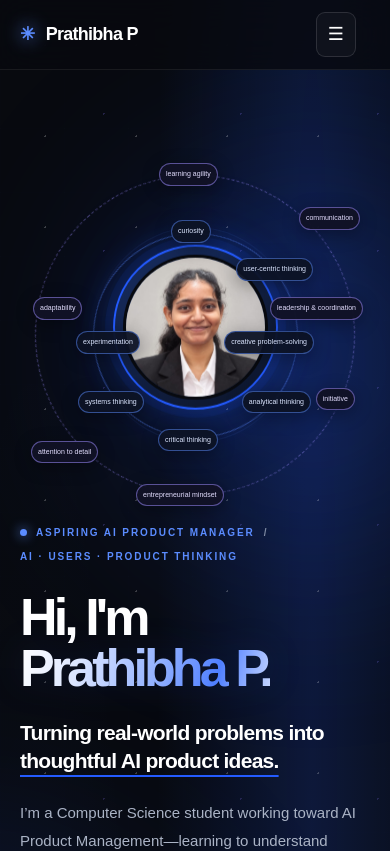
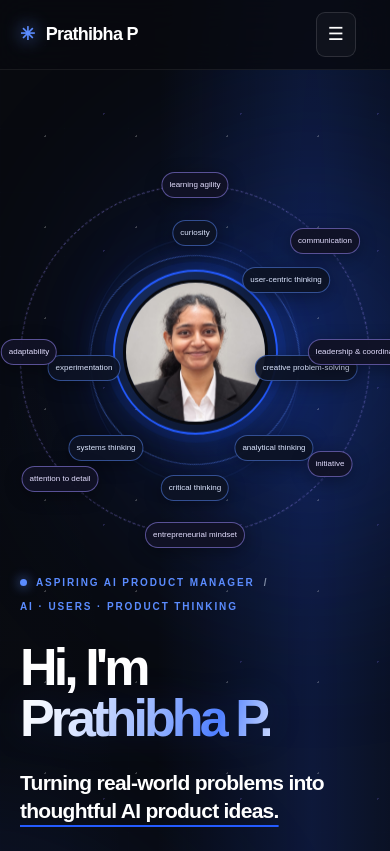
Before and after one commit to prathibha-1314/Portfolio, a Next.js app: page / in a window 390 px wide. Shown: the top 851 px of the page. Built offline with nearby package versions, Linux system fonts and the light colour scheme.

Commit message:
Spread soft-skill orbit labels

```diff
--- a/src/app/globals.css
+++ b/src/app/globals.css
@@ -174,3 +174,47 @@ h1 { font-size:clamp(52px,7.2vw,88px);line-height:.99;letter-spacing:-.075em;mar
   .ps-1 { top:calc(50% - 115px);left:calc(50% - 24px); }.ps-2 { top:calc(50% - 77px);right:calc(50% - 118px); }.ps-3 { top:calc(50% - 4px);right:calc(50% - 119px); }.ps-4 { bottom:calc(50% - 78px);right:calc(50% - 116px); }.ps-5 { bottom:calc(50% - 116px);left:calc(50% - 37px); }.ps-6 { bottom:calc(50% - 78px);left:calc(50% - 117px); }.ps-7 { top:calc(50% - 4px);left:calc(50% - 119px); }
   .ws-1 { top:calc(50% - 172px);left:calc(50% - 36px); }.ws-2 { top:calc(50% - 128px);right:calc(50% - 165px); }.ws-3 { top:calc(50% - 38px);right:calc(50% - 168px); }.ws-4 { bottom:calc(50% - 75px);right:calc(50% - 160px); }.ws-5 { bottom:calc(50% - 171px);left:calc(50% - 59px); }.ws-6 { bottom:calc(50% - 128px);left:calc(50% - 164px); }.ws-7 { top:calc(50% - 38px);left:calc(50% - 162px); }
 }
+
+
+/* Spaced soft-skill labels: balanced, non-overlapping orbit positions */
+.skill-orbit-art { min-height:540px; overflow:visible; }
+.ring-product { width:300px;height:300px; }
+.ring-work { width:500px;height:500px; }
+.skill-label { transform:translate(-50%,-50%);font-size:10px;padding:8px 11px;z-index:4; }
+.ps-1 { top:calc(50% - 176px);left:50%; }
+.ps-2 { top:calc(50% - 111px);left:calc(50% + 135px);right:auto; }
+.ps-3 { top:calc(50% + 10px);left:calc(50% + 166px);right:auto; }
+.ps-4 { top:calc(50% + 121px);left:calc(50% + 118px);right:auto;bottom:auto; }
+.ps-5 { top:calc(50% + 178px);left:50%;bottom:auto; }
+.ps-6 { top:calc(50% + 121px);left:calc(50% - 133px);bottom:auto; }
+.ps-7 { top:calc(50% + 10px);left:calc(50% - 166px); }
+.ws-1 { top:calc(50% - 249px);left:50%; }
+.ws-2 { top:calc(50% - 164px);left:calc(50% + 190px);right:auto; }
+.ws-3 { top:calc(50% - 15px);left:calc(50% + 246px);right:auto; }
+.ws-4 { top:calc(50% + 147px);left:calc(50% + 205px);right:auto;bottom:auto; }
+.ws-5 { top:calc(50% + 246px);left:50%;bottom:auto; }
+.ws-6 { top:calc(50% + 164px);left:calc(50% - 205px);bottom:auto; }
+.ws-7 { top:calc(50% - 15px);left:calc(50% - 246px); }
+@media (max-width:900px) and (min-width:651px) {
+  .skill-orbit-art { transform:scale(.86); transform-origin:center center; margin-inline:-25px; }
+}
+@media (max-width:650px) {
+  .skill-orbit-art { min-height:420px; transform:none; margin:0 -8px; }
+  .ring-product { width:210px;height:210px; }
+  .ring-work { width:350px;height:350px; }
+  .skill-label { font-size:8px;letter-spacing:0;padding:6px 7px; }
+  .ps-1 { top:calc(50% - 127px);left:50%; }
+  .ps-2 { top:calc(50% - 80px);left:calc(50% + 91px); }
+  .ps-3 { top:calc(50% + 8px);left:calc(50% + 111px); }
+  .ps-4 { top:calc(50% + 88px);left:calc(50% + 79px); }
+  .ps-5 { top:calc(50% + 128px);left:50%; }
+  .ps-6 { top:calc(50% + 88px);left:calc(50% - 89px); }
+  .ps-7 { top:calc(50% + 8px);left:calc(50% - 111px); }
+  .ws-1 { top:calc(50% - 175px);left:50%; }
+  .ws-2 { top:calc(50% - 119px);left:calc(50% + 130px); }
+  .ws-3 { top:calc(50% - 8px);left:calc(50% + 166px); }
+  .ws-4 { top:calc(50% + 104px);left:calc(50% + 135px); }
+  .ws-5 { top:calc(50% + 175px);left:50%; }
+  .ws-6 { top:calc(50% + 119px);left:calc(50% - 135px); }
+  .ws-7 { top:calc(50% - 8px);left:calc(50% - 166px); }
+}
```
